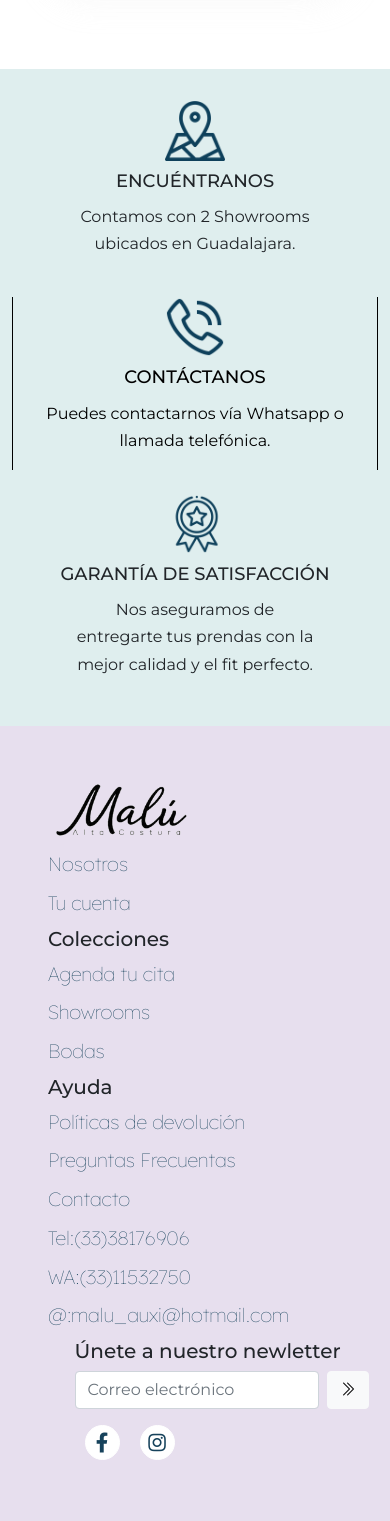
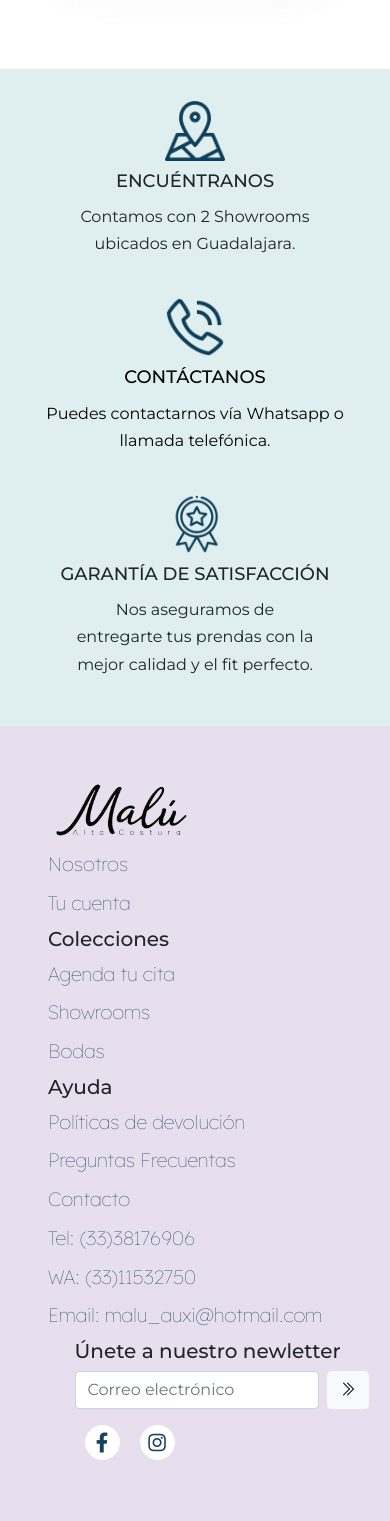
Before and after one commit to ManeMN19/MaluAltaCostura, a plain HTML site: page index.html in a window 390 px wide. Shown: the part 2940-4461 px from the top of the page. Drawn offline with nearby package versions, Linux system fonts and the light colour scheme.

Commit message:
Fix border Garantías

```diff
--- a/css/styles.css
+++ b/css/styles.css
@@ -105,6 +105,13 @@ body {
 .guarantees-text__middle{
     border-right: solid 1px black;
     border-left: solid 1px black;
+}
+
+@media(max-width:990px){
+
+    .guarantees-text__middle {
+        border: none;
+    }
 }
 
 .guarantees-text p {
--- a/index.html
+++ b/index.html
@@ -234,9 +234,9 @@
                     <li class="nav-item mb-2"><a href="#" class="nav-link p-0 text-muted">Políticas de devolución</a></li>
                     <li class="nav-item mb-2"><a href="./pages/faq.html" class="nav-link p-0 text-muted">Preguntas Frecuentas</a></li>
                     <li class="nav-item mb-2"><a href="#" class="nav-link p-0 text-muted">Contacto</a></li>
-                    <li class="nav-item mb-2"><a href="tel:+523338176906" class="nav-link p-0 text-muted">Tel:(33)38176906</a></li>
-                    <li class="nav-item mb-2"><a href="https://wa.me/+523311532750" target="_blank" class="nav-link p-0 text-muted">WA:(33)11532750</a></li>
-                    <li class="nav-item mb-2"><a href="mailto:malu_auxi@hotmail.com" class="nav-link p-0 text-muted">@:malu_auxi@hotmail.com</a></li>
+                    <li class="nav-item mb-2"><a href="tel:+523338176906" class="nav-link p-0 text-muted">Tel: (33)38176906</a></li>
+                    <li class="nav-item mb-2"><a href="https://wa.me/+523311532750" target="_blank" class="nav-link p-0 text-muted">WA: (33)11532750</a></li>
+                    <li class="nav-item mb-2"><a href="mailto:malu_auxi@hotmail.com" class="nav-link p-0 text-muted">Email: malu_auxi@hotmail.com</a></li>
                 </ul>
                 </div>
 
```
Also changed, not shown: pages/faq.html (+3 -3 lines).
